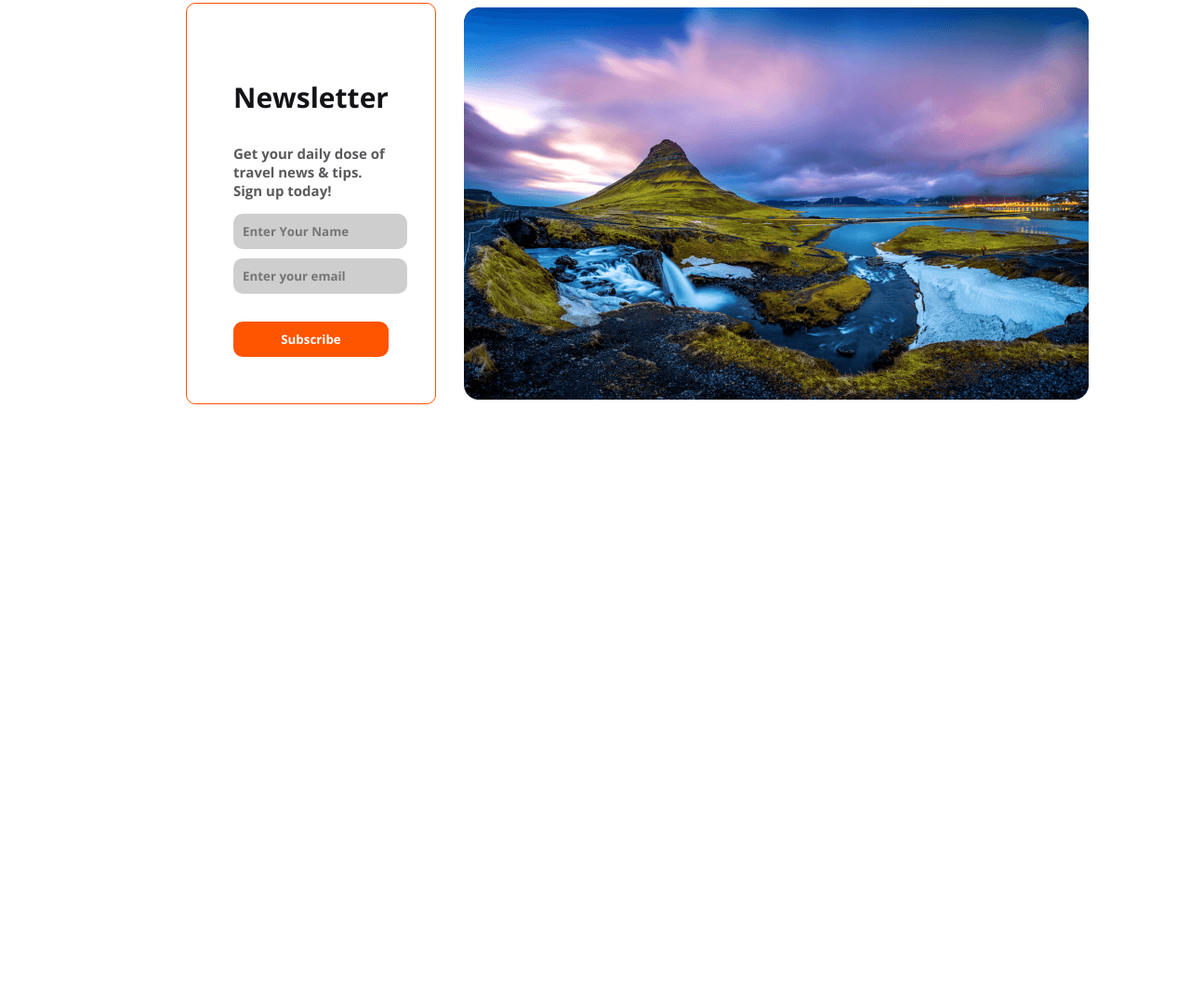
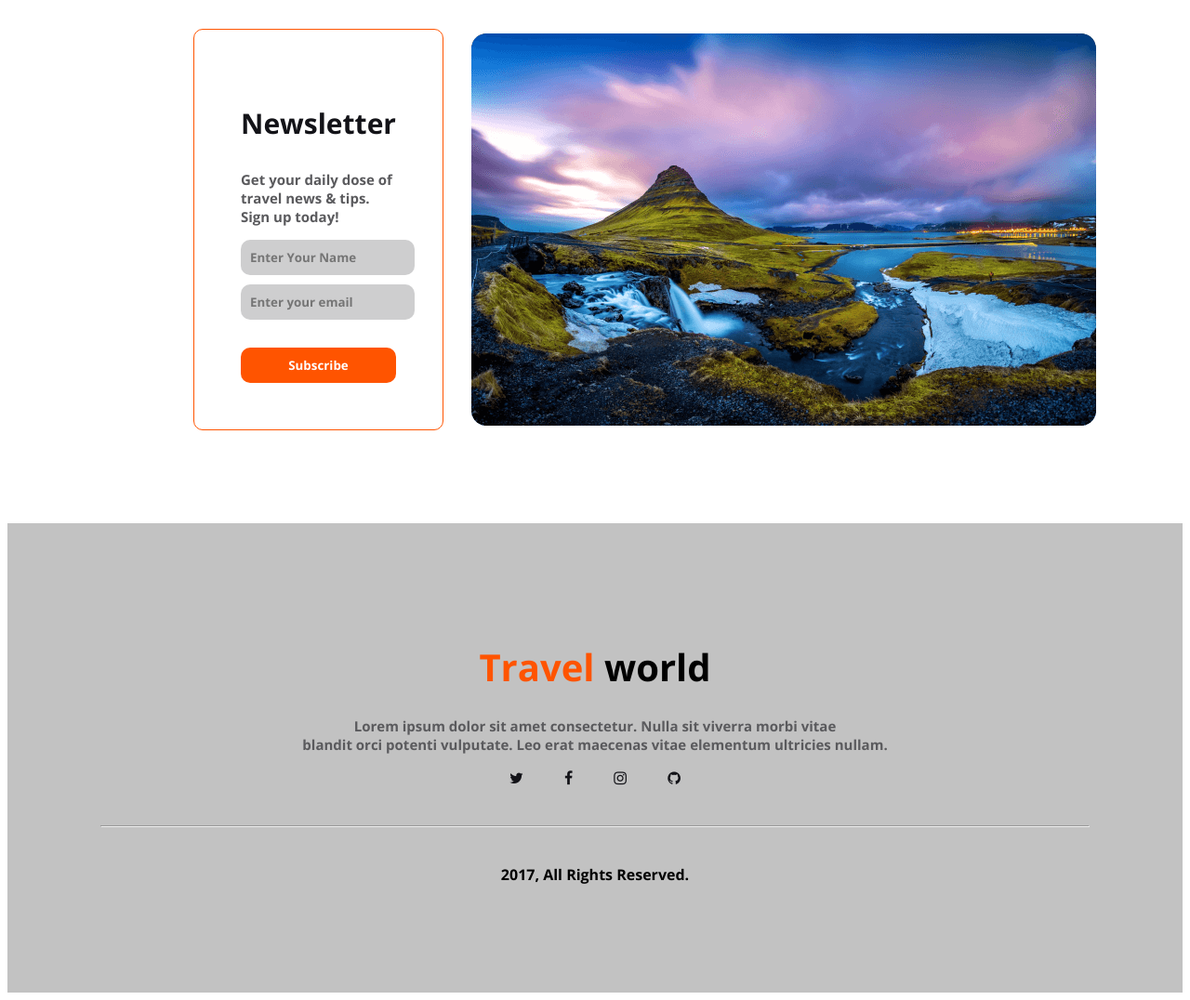
Before and after one commit to MohammadRakib1/assignment-.2, a plain HTML site: page index.html in a window 1280 px wide. Shown: the part 3712-4788 px from the top of the page at 93% size. Before the commit the page ends 4147 px from the top, so only its background shows below. Drawn offline with nearby package versions, Linux system fonts and the light colour scheme.

Commit message:
footer complete

```diff
--- a/index.css
+++ b/index.css
@@ -2,13 +2,17 @@
     font-family: 'Open Sans', sans-serif;
 }
 
-body {
+/* body {
+    margin: 0 200px;
+} */
+
+header {
     margin: 0 200px;
 }
 
-/* header {
+main {
     margin: 0 200px;
-} */
+}
 
 nav {
     justify-content: space-between;
@@ -191,23 +195,26 @@ nav li a {
     margin-right: 20%;
 
 }
-.div-newslatter{
+
+.div-newslatter {
     display: flex;
     margin-top: 100px;
     align-items: center;
 }
-.newslatter-section{
+
+.newslatter-section {
     padding: 50px 50px;
     border: 1px solid #FF5400;
     border-radius: 10px;
     margin-right: 30px;
 }
 
-.newslatter{
+.newslatter {
     color: #131318;
     font-size: 30px;
 }
-.newslatter-section input{
+
+.newslatter-section input {
     border-radius: 10px;
     padding: 10px;
     background-color: #cececf;
@@ -216,6 +223,32 @@ nav li a {
     width: 100%;
     border: none;
 }
-#subscribe{
+
+#subscribe {
     width: 100%;
 }
+
+footer {
+    padding: 100px;
+    margin-top: 100px;
+    background-color: #c2c2c2;
+}
+
+.footer-title {
+    text-align: center;
+    justify-content: center;
+}
+
+.footer-travel {
+    font-size: 40px;
+}
+
+.footer-title hr {
+    margin-bottom: 40px;
+    margin-top: 40px;
+}
+
+.footer-title a {
+    color: #131318;
+    padding: 20px;
+}
--- a/index.html
+++ b/index.html
@@ -10,6 +10,7 @@
     <link rel="preconnect" href="https://fonts.googleapis.com">
     <link rel="preconnect" href="https://fonts.gstatic.com" crossorigin>
     <link href="https://fonts.googleapis.com/css2?family=Open+Sans:wght@700&display=swap" rel="stylesheet">
+    <link rel="stylesheet" href="https://cdnjs.cloudflare.com/ajax/libs/font-awesome/4.7.0/css/font-awesome.min.css">
 </head>
 
 <body>
@@ -141,7 +142,17 @@
 
     <!------------------------- Footer Section ------------------------>
     <footer>
-
+        <div class="footer-title">
+            <h1 class="footer-travel"><span class="travel">Travel</span> world</h1>
+            <p class="para-description">Lorem ipsum dolor sit amet consectetur. Nulla sit viverra morbi vitae <br>
+                blandit orci potenti vulputate. Leo erat maecenas vitae elementum ultricies nullam.</p>
+            <a href=""><i class="fa fa-twitter"></i></a>
+            <a href=""><i class="fa fa-facebook-f"></i></a>
+            <a href=""><i class="fa fa-instagram"></i></a>
+            <a href=""><i class="fa fa-github"></i></a>
+            <hr>
+            <p>2017, All Rights Reserved.</p>
+        </div>
     </footer>
 </body>
 
```
